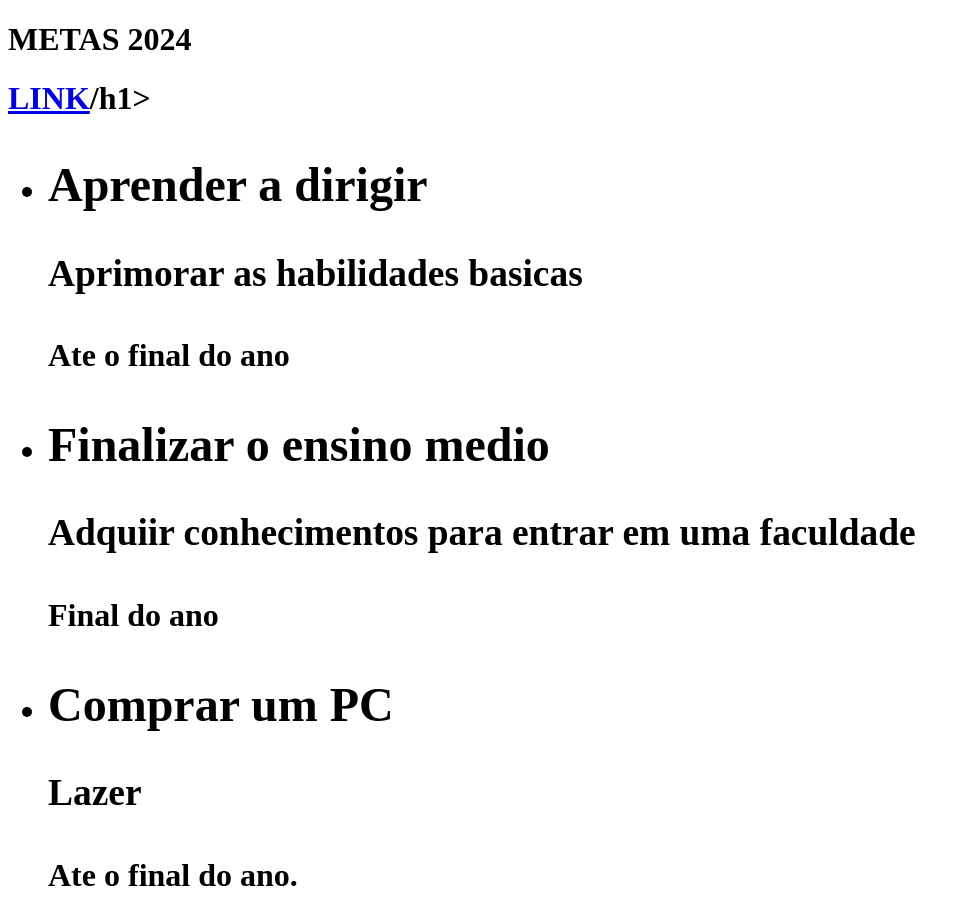
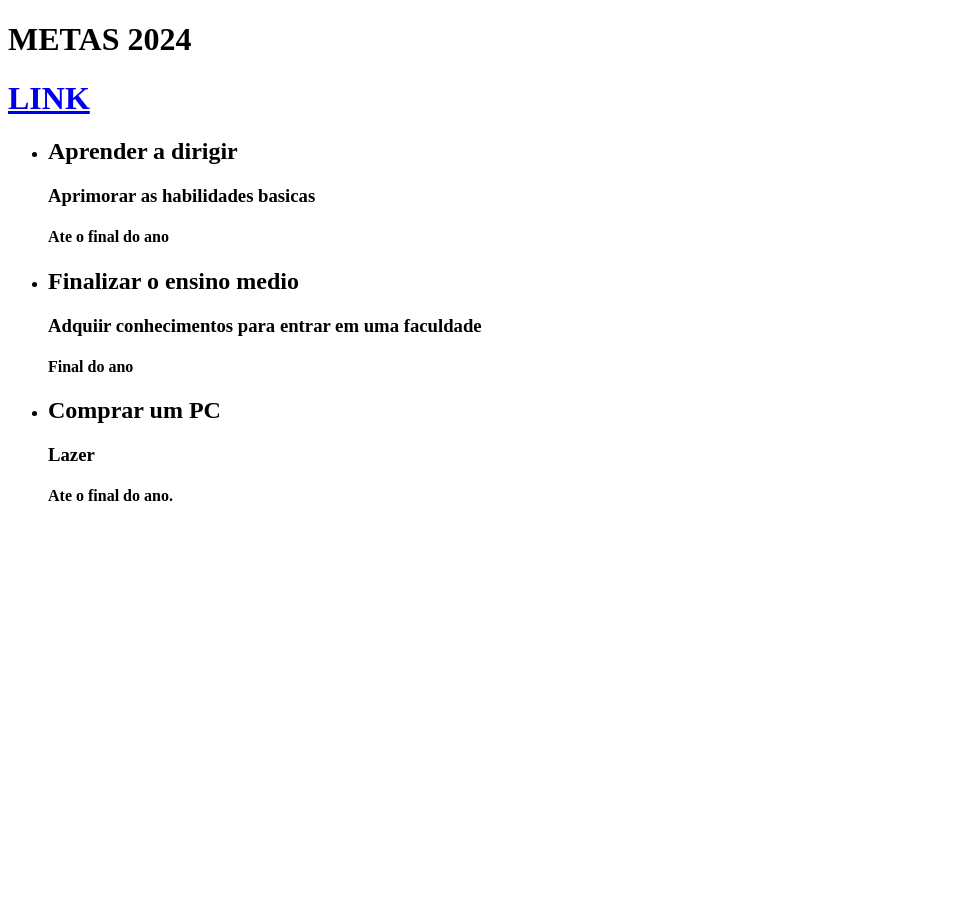
Before and after one commit to brunogrossi4/metas-2024, a plain HTML site: page index.html in a window 1280 px wide. Shown: the whole page, without its empty margins (0-970 px from the left). After the commit the page ends 800 px from the top, so only its background shows below. Drawn offline with Linux system fonts and the light colour scheme; a web font is replaced by a local one.

Commit message:
gngfghgh

```diff
--- a/index.html
+++ b/index.html
@@ -9,7 +9,7 @@
 <body>
     <div class="falha">
     <h1 class="titulo">METAS 2024</h1>
-    <h1 class="link"><a href="metas.html">LINK</a>/h1>
+    <h1 class="link"><a href="metas.html">LINK</a></h1>
     <ul class="lista">
         <li class="item1">
             <h2 class="meta">Aprender a dirigir</h2>
```
